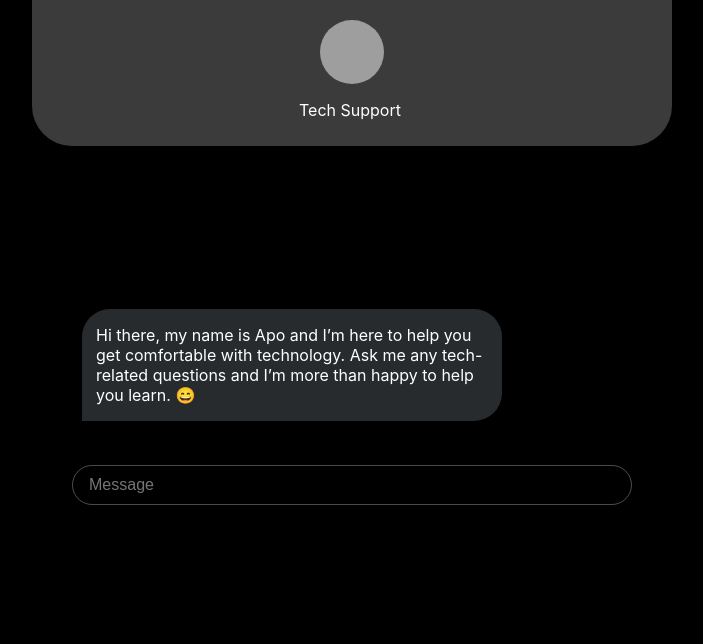
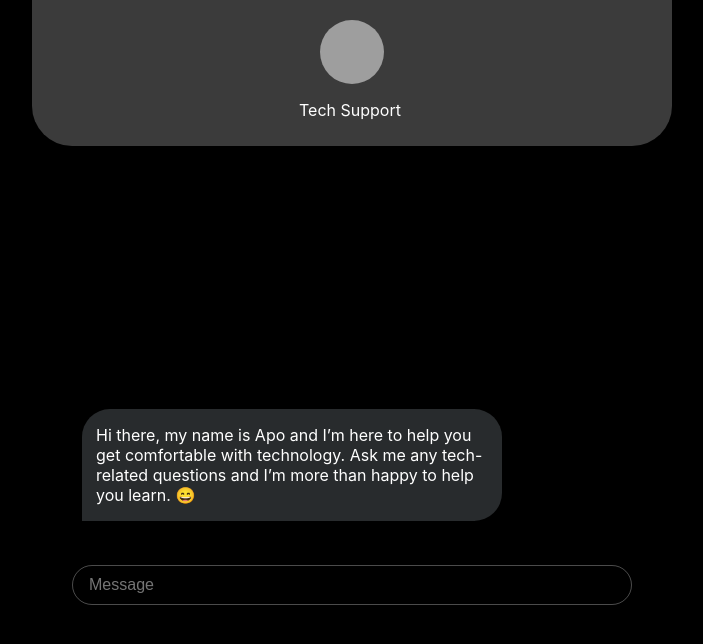
Before and after one commit to eefh/tech-support, a Next.js app: page / in a window 1280 px wide. Shown: the top 644 px of the page, without its empty margins (288-991 px from the left). Built offline with nearby package versions, Linux system fonts and the light colour scheme; grey boxes are pictures that could not be loaded.

Commit message:
Fixed height on desktop

```diff
--- a/styles/Home.module.css
+++ b/styles/Home.module.css
@@ -51,6 +51,9 @@
   border: solid 2px rgb(187, 230, 255);
   box-shadow: 0px 0px 20px rgba(5, 255, 151, 0.301);
 }
+.chin {
+  height: 200px;
+}
 .error {
   display: flex;
     justify-content: center;
@@ -94,7 +97,7 @@
   background-color: rgba(6, 18, 27, 0);
   margin: 20px;
   width: 600px;
-  height: 693px;
+  max-height: 95vh;
 }
 
 .chatBox {
```
